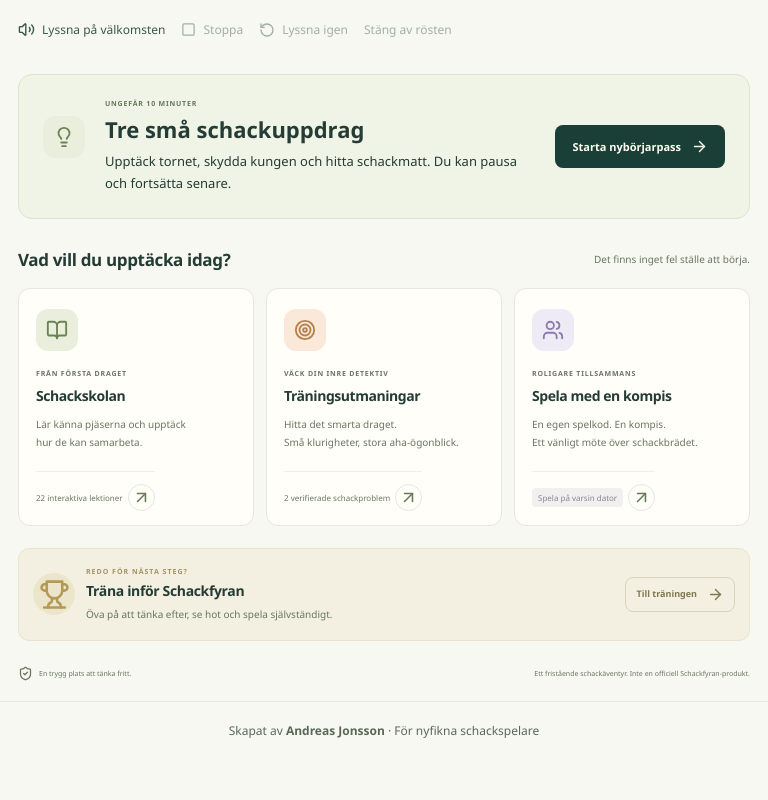
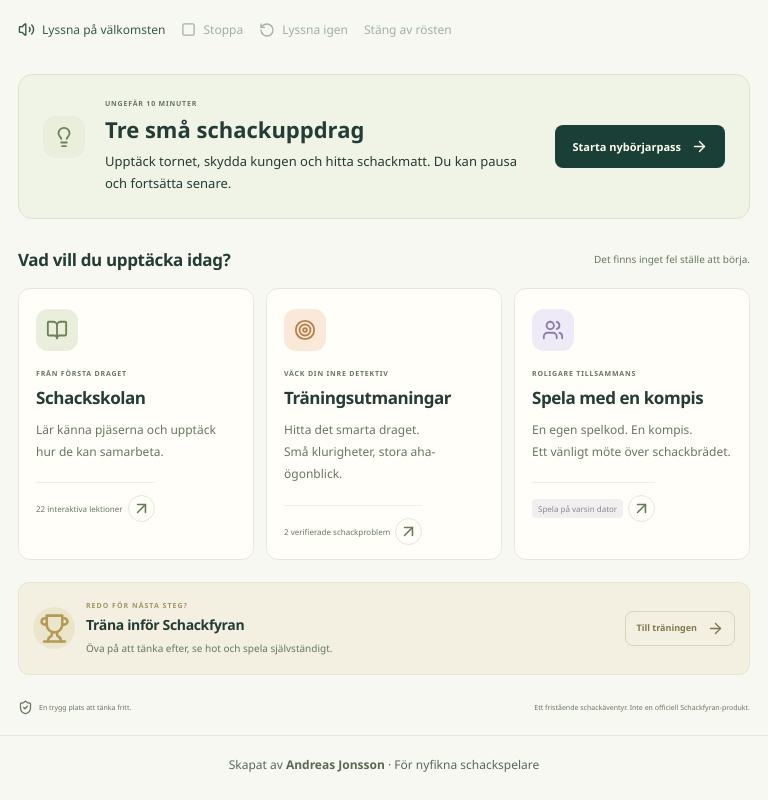
Before and after one commit to andreaseighty1/schacklabbet, a React (Vite) app: page / in a window 768 px wide. Shown: the part 532-1332 px from the top of the page. Before the commit the page ends 1299 px from the top, so only its background shows below. Built offline with nearby package versions, Linux system fonts and the light colour scheme.

Commit message:
Reserve lesson space and use the Ubuntu archive in CI

```diff
--- a/src/styles.css
+++ b/src/styles.css
@@ -3608,7 +3608,7 @@ a {
   }
   .exercise-layout {
     grid-template-columns:
-      minmax(0, clamp(300px, calc(100dvh - 265px), 510px))
+      minmax(0, clamp(300px, calc(100dvh - 280px), 510px))
       minmax(0, 1fr);
     gap: 18px;
   }
@@ -3819,10 +3819,24 @@ a {
 @media (min-width: 691px) and (max-width: 1100px) {
   .training-step-status ~ .exercise-layout {
     grid-template-columns:
-      minmax(0, clamp(280px, calc(100dvh - 310px), 460px))
+      minmax(0, clamp(290px, calc(100dvh - 355px), 460px))
       minmax(0, 1fr);
   }
 }
 .chess-clock > span {
   line-height: 1;
 }
+@media (min-width: 691px) and (max-width: 1100px) {
+  .lesson-copy h3,
+  .discovery-card h3 {
+    font-size: 17px;
+  }
+  .lesson-copy p,
+  .discovery-card p,
+  .training-step p,
+  .game-panel .coach-note p,
+  .game-panel .hint-text,
+  .board-controls .text-button {
+    font-size: 12px;
+  }
+}
```
